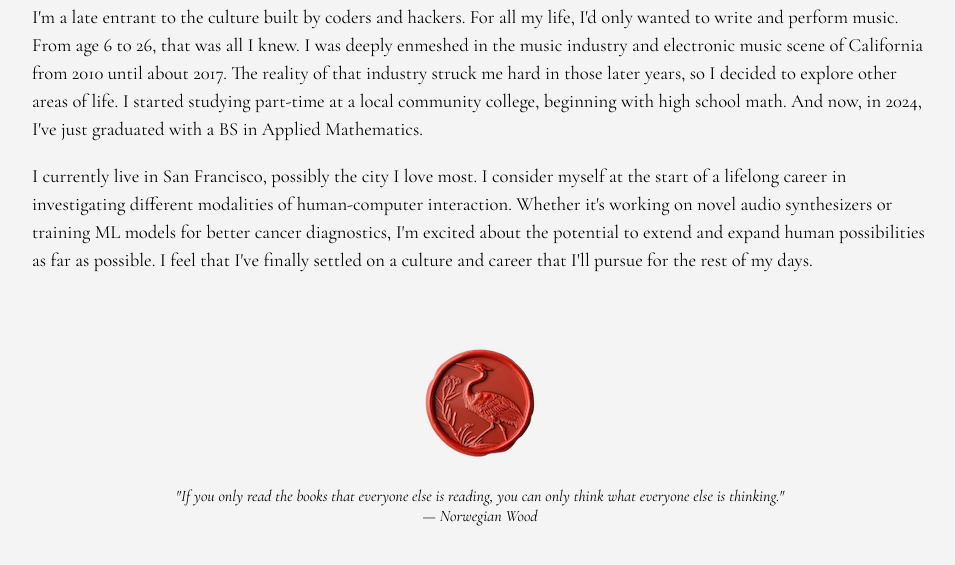
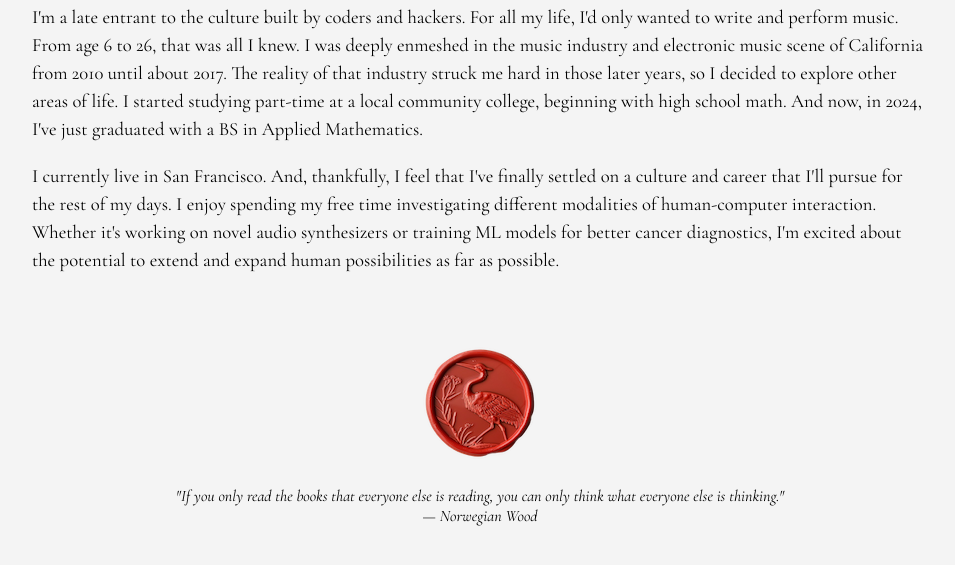
Before and after one commit to michaelkleyn/my-website, a plain HTML site: page index.html in a window 1280 px wide. Shown: the part 177-742 px from the top of the page, without its empty margins (160-1115 px from the left). Drawn offline with nearby package versions, Linux system fonts and the light colour scheme.

Commit message:
comment change

```diff
--- a/index.html
+++ b/index.html
@@ -35,14 +35,13 @@
           now, in 2024, I've just graduated with a BS in Applied Mathematics.
         </p>
         <p class="fade-in">
-          I currently live in San Francisco, possibly the city I love most. I
-          consider myself at the start of a lifelong career in investigating
-          different modalities of human-computer interaction. Whether it's
-          working on novel audio synthesizers or training ML models for better
-          cancer diagnostics, I'm excited about the potential to extend and
-          expand human possibilities as far as possible. I feel that I've
+          I currently live in San Francisco. And, thankfully, I feel that I've
           finally settled on a culture and career that I'll pursue for the rest
-          of my days.
+          of my days. I enjoy spending my free time investigating different
+          modalities of human-computer interaction. Whether it's working on
+          novel audio synthesizers or training ML models for better cancer
+          diagnostics, I'm excited about the potential to extend and expand
+          human possibilities as far as possible.
         </p>
       </main>
       <footer class="fade-in">
```
